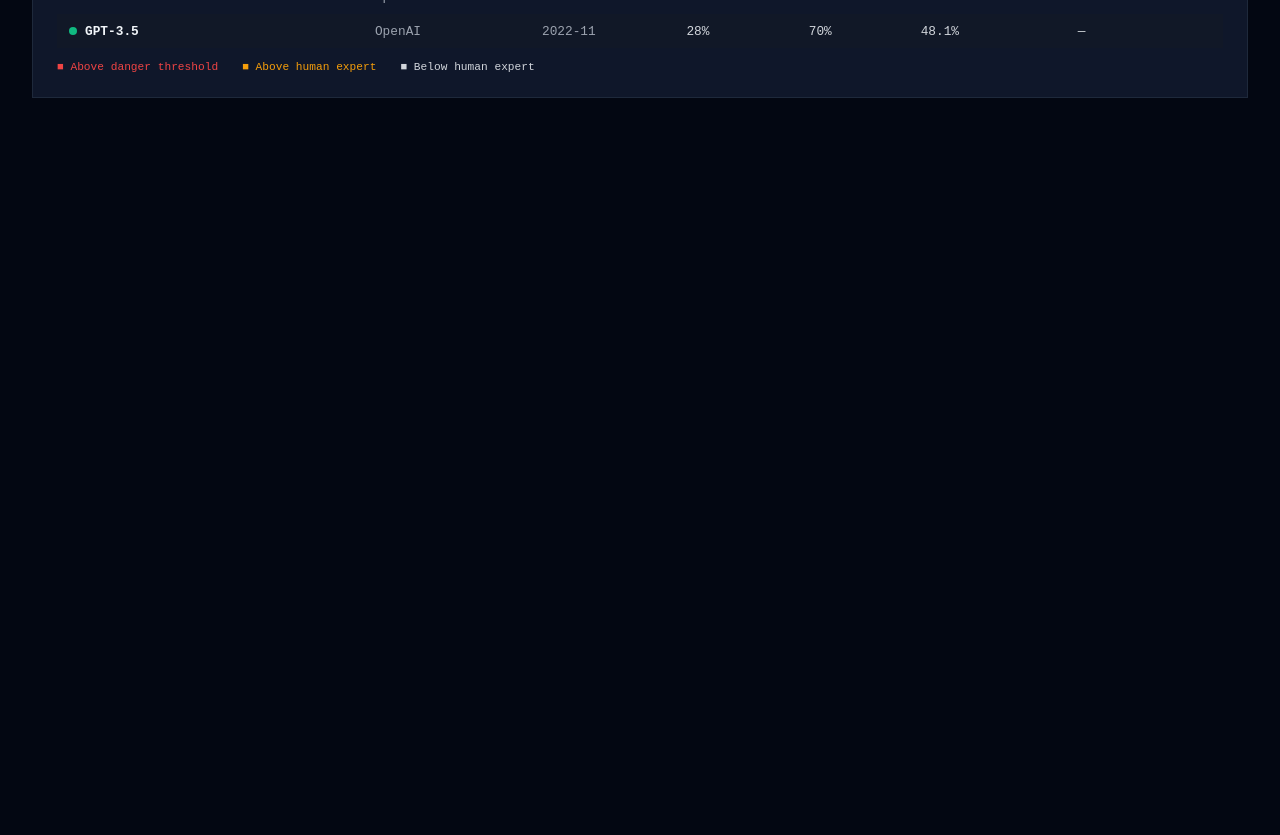
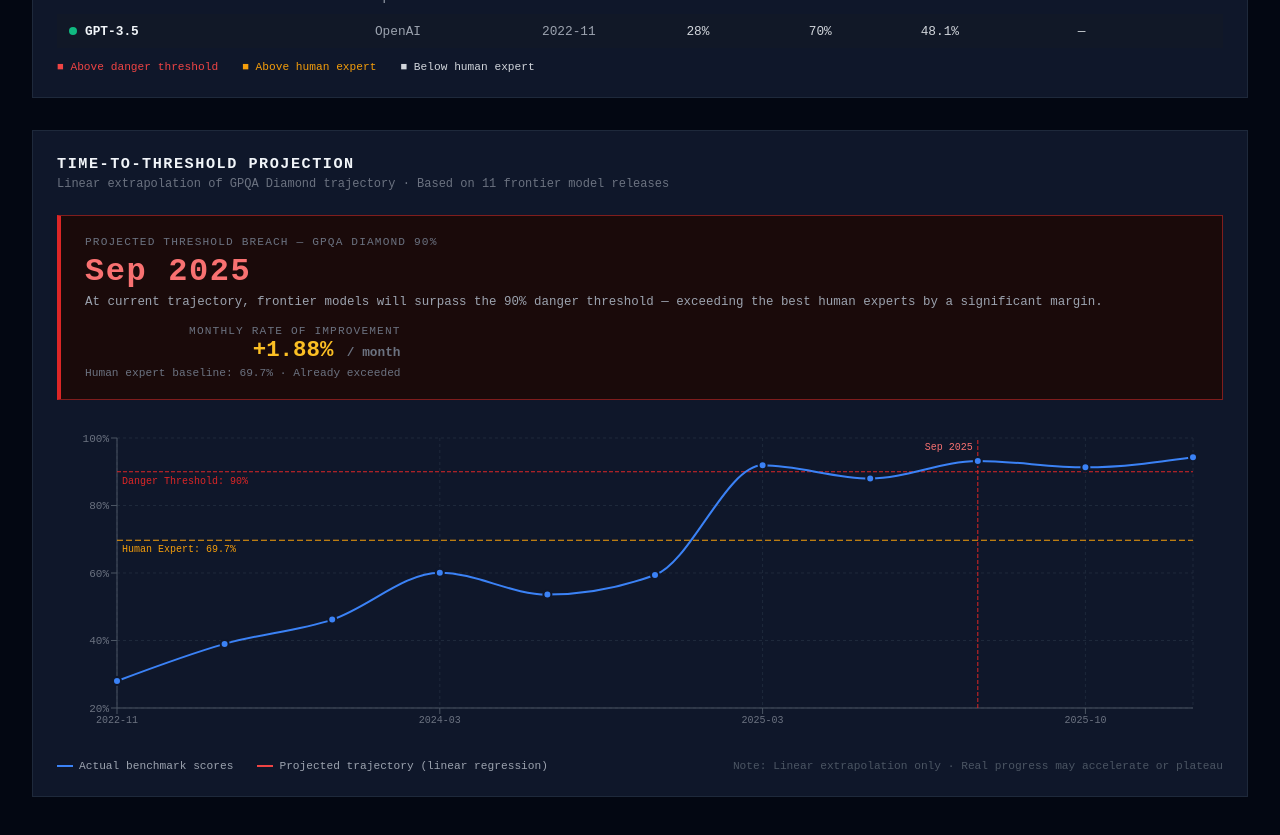
Before and after one commit to Dhruv-baner/ai-safety-dashboard, a React (Vite) app: page / in a window 1280 px wide. Shown: the part 1960-2795 px from the top of the page. Before the commit the page ends 2090 px from the top, so only its background shows below. Built offline with nearby package versions, Linux system fonts and the light colour scheme.

Commit message:
feat: time-to-threshold projection with linear regression

```diff
--- a/src/components/FrontierWatch.tsx
+++ b/src/components/FrontierWatch.tsx
@@ -5,6 +5,7 @@
 } from "recharts"
 import { MODELS, THRESHOLDS, ACCELERATION_STATS } from "../data/benchmarks"
 import BenchmarkHeatmap from "./BenchmarkHeatmap"
+import ThresholdProjection from "./ThresholdProjection"
 
 type BenchmarkKey = "gpqa" | "mmlu" | "humaneval" | "swebench"
 
@@ -79,7 +80,6 @@
       <div style={{
         background: "#0f172a", border: "1px solid #1e293b", padding: "1.5rem", marginBottom: "2rem"
       }}>
-        {/* Chart header + benchmark switcher */}
         <div style={{ display: "flex", alignItems: "flex-start", justifyContent: "space-between", marginBottom: "1.25rem" }}>
           <div>
             <h2 style={{ color: "#f1f5f9", fontSize: "0.95rem", fontWeight: 700, textTransform: "uppercase", letterSpacing: "0.1em" }}>
@@ -89,8 +89,6 @@
               {meta.description} · Scores by model release date
             </p>
           </div>
-
-          {/* Benchmark toggle buttons */}
           <div style={{ display: "flex", gap: "0.5rem" }}>
             {(Object.keys(BENCHMARK_META) as BenchmarkKey[]).map(b => (
               <button
@@ -124,17 +122,14 @@
               tick={{ fill: "#6b7280", fontSize: 11, fontFamily: "Courier New" }}
               tickFormatter={(v: number) => `${v}%`} />
             <Tooltip content={<CustomTooltip />} />
-
             <ReferenceLine y={meta.humanLine} stroke="#f59e0b" strokeDasharray="6 3" label={{
               value: `${meta.humanLabel}: ${meta.humanLine}%`, fill: "#f59e0b",
               fontSize: 10, fontFamily: "Courier New", position: "insideTopLeft"
             }} />
-
             <ReferenceLine y={meta.dangerLine} stroke="#dc2626" strokeDasharray="4 2" label={{
               value: `Danger Threshold: ${meta.dangerLine}%`, fill: "#dc2626",
               fontSize: 10, fontFamily: "Courier New", position: "insideTopLeft"
             }} />
-
             <Line
               type="monotone" dataKey="score"
               stroke="#ef4444" strokeWidth={2}
@@ -150,7 +145,6 @@
           </LineChart>
         </ResponsiveContainer>
 
-        {/* Legend */}
         <div style={{ display: "flex", flexWrap: "wrap", gap: "1rem", marginTop: "1rem" }}>
           {chartData.map(d => (
             <span key={d.name} style={{ fontSize: "0.7rem", color: "#9ca3af", display: "flex", alignItems: "center", gap: 5 }}>
@@ -165,7 +159,7 @@
       <BenchmarkHeatmap />
 
       {/* Model table */}
-      <div style={{ background: "#0f172a", border: "1px solid #1e293b", padding: "1.5rem" }}>
+      <div style={{ background: "#0f172a", border: "1px solid #1e293b", padding: "1.5rem", marginBottom: "2rem" }}>
         <h2 style={{ color: "#f1f5f9", fontSize: "0.95rem", fontWeight: 700, textTransform: "uppercase", letterSpacing: "0.1em", marginBottom: "1rem" }}>
           Model Comparison — All Benchmarks
         </h2>
@@ -220,6 +214,9 @@
         </div>
       </div>
 
+      {/* Threshold Projection */}
+      <ThresholdProjection />
+
     </div>
   )
 }
--- /dev/null
+++ b/src/components/ThresholdProjection.tsx
@@ -0,0 +1,196 @@
+import {
+  LineChart, Line, XAxis, YAxis, CartesianGrid,
+  Tooltip, ReferenceLine, ResponsiveContainer
+} from "recharts"
+import { MODELS, THRESHOLDS } from "../data/benchmarks"
+
+// --- Linear regression on GPQA scores over time ---
+function linearRegression(points: { x: number; y: number }[]) {
+  const n = points.length
+  const sumX = points.reduce((s, p) => s + p.x, 0)
+  const sumY = points.reduce((s, p) => s + p.y, 0)
+  const sumXY = points.reduce((s, p) => s + p.x * p.y, 0)
+  const sumX2 = points.reduce((s, p) => s + p.x * p.x, 0)
+  const slope = (n * sumXY - sumX * sumY) / (n * sumX2 - sumX * sumX)
+  const intercept = (sumY - slope * sumX) / n
+  return { slope, intercept }
+}
+
+function monthsSinceEpoch(dateStr: string) {
+  const d = new Date(dateStr)
+  return d.getFullYear() * 12 + d.getMonth()
+}
+
+function monthToLabel(months: number) {
+  const year = Math.floor(months / 12)
+  const month = months % 12
+  return `${year}-${String(month + 1).padStart(2, "0")}`
+}
+
+// Build historical GPQA data points
+const gpqaModels = MODELS
+  .filter(m => m.scores.gpqa !== undefined)
+  .sort((a, b) => new Date(a.releaseDate).getTime() - new Date(b.releaseDate).getTime())
+
+const regressionPoints = gpqaModels.map(m => ({
+  x: monthsSinceEpoch(m.releaseDate),
+  y: m.scores.gpqa!,
+}))
+
+const { slope, intercept } = linearRegression(regressionPoints)
+
+// Find when projection hits danger threshold
+const dangerThreshold = THRESHOLDS.gpqa.dangerous
+const thresholdMonth = Math.ceil((dangerThreshold - intercept) / slope)
+const thresholdLabel = monthToLabel(thresholdMonth)
+const thresholdYear = Math.floor(thresholdMonth / 12)
+const thresholdMonthNum = thresholdMonth % 12
+const MONTH_NAMES = ["Jan","Feb","Mar","Apr","May","Jun","Jul","Aug","Sep","Oct","Nov","Dec"]
+const thresholdReadable = `${MONTH_NAMES[thresholdMonthNum]} ${thresholdYear}`
+
+// Build chart data: historical + projected
+const lastHistoricalMonth = regressionPoints[regressionPoints.length - 1].x
+const projectionEndMonth = thresholdMonth + 3
+
+const chartData: { date: string; actual?: number; projected?: number }[] = []
+
+// Historical points
+gpqaModels.forEach(m => {
+  chartData.push({
+    date: m.releaseDate.slice(0, 7),
+    actual: m.scores.gpqa,
+  })
+})
+
+// Projected points (every 2 months from last historical to threshold+3)
+for (let m = lastHistoricalMonth + 2; m <= projectionEndMonth; m += 2) {
+  const projScore = Math.min(slope * m + intercept, 100)
+  chartData.push({
+    date: monthToLabel(m),
+    projected: Math.round(projScore * 10) / 10,
+  })
+}
+
+chartData.sort((a, b) => a.date.localeCompare(b.date))
+
+const CustomTooltip = ({ active, payload, label }: any) => {
+  if (!active || !payload?.length) return null
+  const actual = payload.find((p: any) => p.dataKey === "actual")
+  const projected = payload.find((p: any) => p.dataKey === "projected")
+  return (
+    <div style={{
+      background: "#111827", border: "1px solid #374151",
+      padding: "10px 14px", fontSize: "0.8rem", fontFamily: "Courier New"
+    }}>
+      <div style={{ color: "#9ca3af", marginBottom: 4 }}>{label}</div>
+      {actual && <div style={{ color: "#60a5fa" }}>Actual: {actual.value}%</div>}
+      {projected && <div style={{ color: "#f87171" }}>Projected: {projected.value}%</div>}
+    </div>
+  )
+}
+
+export default function ThresholdProjection() {
+  return (
+    <div style={{
+      background: "#0f172a", border: "1px solid #1e293b",
+      padding: "1.5rem", marginBottom: "2rem"
+    }}>
+
+      {/* Header */}
+      <div style={{ marginBottom: "1.5rem" }}>
+        <h2 style={{
+          color: "#f1f5f9", fontSize: "0.95rem", fontWeight: 700,
+          textTransform: "uppercase", letterSpacing: "0.1em"
+        }}>
+          Time-to-Threshold Projection
+        </h2>
+        <p style={{ color: "#6b7280", fontSize: "0.75rem", marginTop: "0.25rem" }}>
+          Linear extrapolation of GPQA Diamond trajectory · Based on {gpqaModels.length} frontier model releases
+        </p>
+      </div>
+
+      {/* Big callout */}
+      <div style={{
+        background: "#1a0a0a", border: "1px solid #7f1d1d",
+        borderLeft: "4px solid #dc2626",
+        padding: "1.25rem 1.5rem", marginBottom: "1.75rem",
+        display: "flex", alignItems: "center", justifyContent: "space-between",
+        flexWrap: "wrap", gap: "1rem"
+      }}>
+        <div>
+          <div style={{ color: "#6b7280", fontSize: "0.7rem", textTransform: "uppercase", letterSpacing: "0.1em" }}>
+            Projected threshold breach — GPQA Diamond {dangerThreshold}%
+          </div>
+          <div style={{ color: "#f87171", fontSize: "2rem", fontWeight: 700, margin: "0.3rem 0", letterSpacing: "0.05em" }}>
+            {thresholdReadable}
+          </div>
+          <div style={{ color: "#9ca3af", fontSize: "0.78rem" }}>
+            At current trajectory, frontier models will surpass the {dangerThreshold}% danger threshold —
+            exceeding the best human experts by a significant margin.
+          </div>
+        </div>
+        <div style={{ textAlign: "right" }}>
+          <div style={{ color: "#6b7280", fontSize: "0.7rem", textTransform: "uppercase", letterSpacing: "0.1em" }}>Monthly rate of improvement</div>
+          <div style={{ color: "#fbbf24", fontSize: "1.4rem", fontWeight: 700 }}>
+            +{(slope).toFixed(2)}% <span style={{ fontSize: "0.8rem", color: "#6b7280" }}>/ month</span>
+          </div>
+          <div style={{ color: "#6b7280", fontSize: "0.7rem", marginTop: 4 }}>
+            Human expert baseline: {THRESHOLDS.gpqa.humanExpert}% · Already exceeded
+          </div>
+        </div>
+      </div>
+
+      {/* Chart */}
+      <ResponsiveContainer width="100%" height={320}>
+        <LineChart data={chartData} margin={{ top: 10, right: 30, left: 0, bottom: 10 }}>
+          <CartesianGrid strokeDasharray="3 3" stroke="#1e293b" />
+          <XAxis dataKey="date" stroke="#4b5563"
+            tick={{ fill: "#6b7280", fontSize: 10, fontFamily: "Courier New" }}
+            interval={2} />
+          <YAxis domain={[20, 100]} stroke="#4b5563"
+            tick={{ fill: "#6b7280", fontSize: 11, fontFamily: "Courier New" }}
+            tickFormatter={(v: number) => `${v}%`} />
+          <Tooltip content={<CustomTooltip />} />
+
+          {/* Human expert line */}
+          <ReferenceLine y={THRESHOLDS.gpqa.humanExpert} stroke="#f59e0b" strokeDasharray="6 3"
+            label={{ value: `Human Expert: ${THRESHOLDS.gpqa.humanExpert}%`, fill: "#f59e0b", fontSize: 10, fontFamily: "Courier New", position: "insideTopLeft" }} />
+
+          {/* Danger threshold */}
+          <ReferenceLine y={dangerThreshold} stroke="#dc2626" strokeDasharray="4 2"
+            label={{ value: `Danger Threshold: ${dangerThreshold}%`, fill: "#dc2626", fontSize: 10, fontFamily: "Courier New", position: "insideTopLeft" }} />
+
+          {/* Projected breach date */}
+          <ReferenceLine x={thresholdLabel} stroke="#dc2626" strokeDasharray="4 2"
+            label={{ value: thresholdReadable, fill: "#f87171", fontSize: 10, fontFamily: "Courier New", position: "insideTopRight" }} />
+
+          {/* Actual scores */}
+          <Line type="monotone" dataKey="actual" stroke="#3b82f6" strokeWidth={2}
+            dot={{ fill: "#3b82f6", r: 4, stroke: "#0f172a", strokeWidth: 2 }}
+            name="Actual" connectNulls={false} />
+
+          {/* Projected scores */}
+          <Line type="monotone" dataKey="projected" stroke="#ef4444" strokeWidth={2}
+            strokeDasharray="6 3"
+            dot={{ fill: "#ef4444", r: 3, stroke: "#0f172a", strokeWidth: 2 }}
+            name="Projected" connectNulls={false} />
+        </LineChart>
+      </ResponsiveContainer>
+
+      {/* Chart legend */}
+      <div style={{ display: "flex", gap: "1.5rem", marginTop: "0.75rem" }}>
+        <span style={{ fontSize: "0.7rem", color: "#9ca3af", display: "flex", alignItems: "center", gap: 6 }}>
+          <span style={{ display: "inline-block", width: 16, height: 2, background: "#3b82f6" }} />
+          Actual benchmark scores
+        </span>
+        <span style={{ fontSize: "0.7rem", color: "#9ca3af", display: "flex", alignItems: "center", gap: 6 }}>
+          <span style={{ display: "inline-block", width: 16, height: 2, background: "#ef4444", borderTop: "2px dashed #ef4444" }} />
+          Projected trajectory (linear regression)
+        </span>
+        <span style={{ fontSize: "0.7rem", color: "#4b5563", marginLeft: "auto" }}>
+          Note: Linear extrapolation only · Real progress may accelerate or plateau
+        </span>
+      </div>
+    </div>
+  )
+}
```
